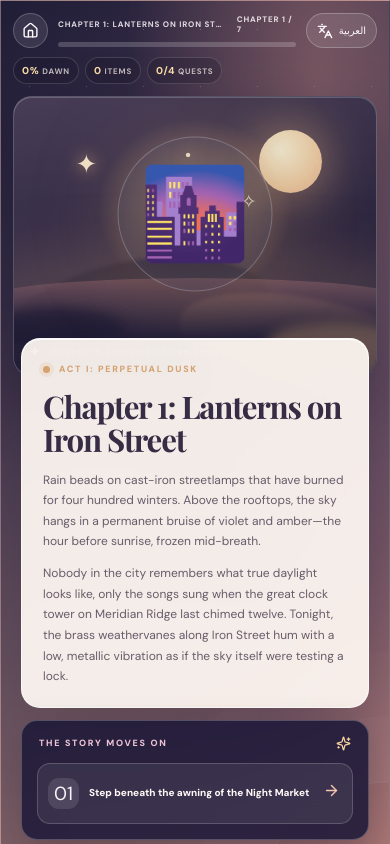
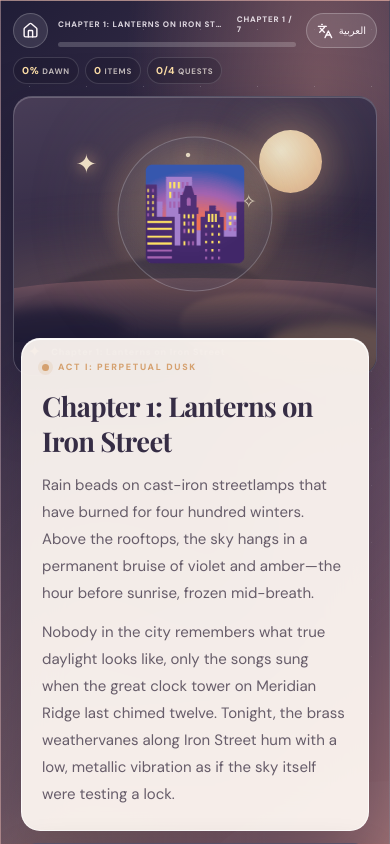
Before and after one commit to Sief-Ali/small-game, a React (Vite) app: page / in a window 390 px wide. Both pictures are taken after a click on the button "Begin the story". Shown: the top 844 px of the page. Built offline with nearby package versions, Linux system fonts and the light colour scheme; a web font is replaced by a local one.

Commit message:
Improve story and choice readability

```diff
--- a/src/styles/globals.css
+++ b/src/styles/globals.css
@@ -575,3 +575,84 @@ html[dir='rtl'] .home-toolbar {
     font-size: 10px;
   }
 }
+
+
+/* Readability improvements for story passages and choice controls. */
+.story-title {
+  font-size: clamp(25px, 2.35vw, 35px);
+  line-height: 1.2;
+  letter-spacing: -.6px;
+  margin-bottom: 17px;
+}
+.story-copy {
+  font-size: 16px;
+  line-height: 1.85;
+}
+.story-copy p { margin-bottom: 15px; }
+.choice-heading { font-size: 11px; }
+.story-choice {
+  min-height: 72px;
+  padding: 13px 38px 13px 14px;
+}
+.choice-label {
+  font-size: 14px;
+  line-height: 1.55;
+}
+.choice-detail {
+  font-size: 12px;
+  line-height: 1.55;
+}
+
+/* Keep Arabic typography comfortable without changing the RTL layout. */
+html[dir='rtl'] .story-title {
+  font-size: clamp(25px, 2.25vw, 34px);
+  line-height: 1.45;
+  letter-spacing: 0;
+}
+html[dir='rtl'] .story-copy {
+  font-size: 16px;
+  line-height: 2;
+}
+html[dir='rtl'] .choice-label {
+  font-size: 14px;
+  line-height: 1.75;
+}
+html[dir='rtl'] .choice-detail {
+  font-size: 12px;
+  line-height: 1.7;
+}
+
+@media (max-width: 850px) {
+  .story-title { font-size: clamp(25px, 3vw, 32px); }
+  .story-copy { font-size: 15px; }
+}
+@media (max-width: 650px) {
+  .story-panel { padding: 22px 20px; }
+  .story-title {
+    font-size: clamp(25px, 7vw, 31px);
+    line-height: 1.3;
+    margin-bottom: 13px;
+  }
+  .story-copy {
+    font-size: 15px;
+    line-height: 1.8;
+  }
+  .story-copy p { margin-bottom: 12px; }
+  .choice-heading { font-size: 10px; }
+  .story-choice {
+    min-height: 68px;
+    padding: 12px 34px 12px 10px;
+  }
+  .choice-label { font-size: 13px; line-height: 1.55; }
+  .choice-detail { font-size: 11px; line-height: 1.5; }
+  html[dir='rtl'] .story-title {
+    font-size: clamp(25px, 7vw, 31px);
+    line-height: 1.5;
+  }
+  html[dir='rtl'] .story-copy {
+    font-size: 15px;
+    line-height: 1.95;
+  }
+  html[dir='rtl'] .choice-label { font-size: 13px; line-height: 1.7; }
+  html[dir='rtl'] .choice-detail { font-size: 11px; line-height: 1.65; }
+}
```
